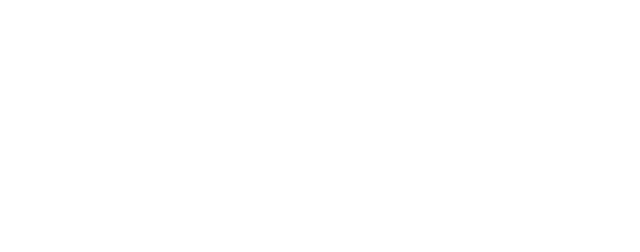
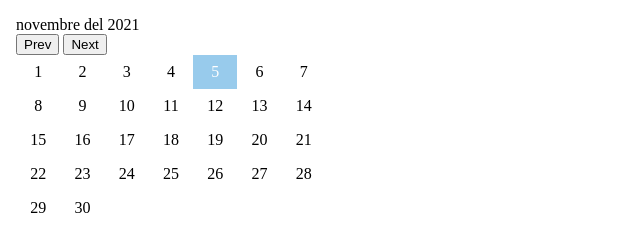
Before and after one commit to xavi1312/vanilla-calendar, a website built with Vite: page index.html in a window 1280 px wide. Shown: the whole page, without its empty margins (0-640 px from the left). Built offline with nearby package versions, Linux system fonts and the light colour scheme.

Commit message:
create the caledar class

```diff
--- a/index.html
+++ b/index.html
@@ -7,7 +7,16 @@
     <title>Vite App</title>
   </head>
   <body>
-    <div id="app"></div>
+     <div class="calendar">
+       <div class="caledar__header">
+         <div class="calendar__month" id="calendar-month"></div>
+         <button id="calendar-prev">Prev</button>
+         <button id="calendar-next">Next</button>
+        </div>
+        <div class="calendar__body" id="calendar-body">
+
+        </div>
+     </div>
     <script type="module" src="/main.js"></script>
   </body>
 </html>
--- a/main.js
+++ b/main.js
@@ -1 +1,9 @@
+import { Calendar } from './scripts/classes/Calendar'
 import './style.css'
+
+const disabledDays = [
+  new Date('2021-11-05')
+]
+const calendar = new Calendar('ca', disabledDays)
+
+console.log(calendar)
--- a/package.json
+++ b/package.json
@@ -7,6 +7,11 @@
     "serve": "vite preview"
   },
   "devDependencies": {
+    "eslint": "^7.32.0",
+    "eslint-config-standard": "^16.0.3",
+    "eslint-plugin-import": "^2.25.3",
+    "eslint-plugin-node": "^11.1.0",
+    "eslint-plugin-promise": "^5.1.1",
     "vite": "^2.6.4"
   }
 }
--- /dev/null
+++ b/scripts/classes/Calendar.js
@@ -0,0 +1,84 @@
+import { getDaysInMonth, getMonthAndYear, isSameDate } from '../utils/dates'
+import { h } from '../utils/utils'
+
+const userLang = window.navigator.language
+
+const SELECTOR_MONTH = '#calendar-month'
+const SELECTOR_BODY = '#calendar-body'
+class Calendar {
+  /**
+   * @param {string} locale
+   * @param {Date[]} daysUnaivalable
+  */
+  constructor (locale = userLang, daysUnaivalable = []) {
+    this.locale = locale
+    this.date = new Date()
+    /** @type {Date[]} daysUnaivalable */
+    this.daysUnaivalable = daysUnaivalable
+    /** @type {HTMLElement|null} */
+    this.daySelected = null
+
+    this.storeHTMLElements()
+    this.init()
+  }
+
+  init () {
+    this.setMonthToHeader(this.date)
+
+    const days = getDaysInMonth(this.date)
+    const $days = this.getDOMDays(days)
+    $days.forEach(($day) => {
+      this.$calendarBody.appendChild($day)
+    })
+  }
+
+  storeHTMLElements () {
+    /** @type {HTMLElement} */
+    this.$calendarMonth = document.querySelector(SELECTOR_MONTH)
+    /** @type {HTMLElement} */
+    this.$calendarBody = document.querySelector(SELECTOR_BODY)
+  }
+
+  /** @param {Date} date */
+  setMonthToHeader (date) {
+    this.$calendarMonth.innerText = getMonthAndYear(this.locale, date)
+  }
+
+  /**
+   * @param {{day: number, date: Date}[]} days
+   * @return HTMLElement
+  */
+  getDOMDays (days) {
+    const $days = days.map((day) => {
+      const isDayDisabled = this.daysUnaivalable.some((unaivalableDate) => isSameDate(unaivalableDate, day.date))
+
+      const $day = h('span', {
+        'data-date': day.date,
+        class: `calendar__day ${isDayDisabled ? 'calendar__day--disabled' : ''}`
+      }, day.day)
+
+      !isDayDisabled && $day.addEventListener('click', this.onClickDay.bind(this))
+
+      return $day
+    })
+
+    return $days
+  }
+
+  /**
+   * @param {Event} ev
+  */
+  onClickDay (ev) {
+    this.daySelected?.classList.remove('calendar__day--selected')
+    /** @type {HTMLElement} */
+    const $day = ev.target
+    const date = $day.getAttribute('data-date')
+
+    this.daySelected = $day
+    this.daySelected.classList.add('calendar__day--selected')
+
+    console.log(date)
+  }
+}
+
+export { Calendar }
--- /dev/null
+++ b/scripts/utils/dates.js
@@ -0,0 +1,60 @@
+/**
+ * @param {string} locale
+ * @param {Date} date
+ *
+ * @returns {string}
+ * */
+function getMonthAndYear (locale, date) {
+  const monthAndYear = Intl.DateTimeFormat(locale, { month: 'long', year: 'numeric' }).format(date)
+
+  return monthAndYear
+}
+
+/**
+ *  @parem {number} month
+ *  @parem {number} year
+ *  @returns {number}
+*/
+function getNumOfDaysInMonth (month, year) {
+  return new Date(year, month + 1, 0).getDate()
+}
+
+/**
+ *  @parem {Date} date
+ * @return {{day: number, date: Date}[]}
+*/
+function getDaysInMonth (date) {
+  const month = date.getMonth()
+  const year = date.getFullYear()
+  const numOfDaysInMonth = getNumOfDaysInMonth(month, year)
+
+  const daysInMonth = Array.from({ length: numOfDaysInMonth }, (_, i) => {
+    const day = i + 1
+    const date = new Date(year, month, day)
+    return {
+      day,
+      date
+    }
+  })
+
+  return daysInMonth
+}
+
+/**
+ *
+ * @param {Date} date1
+ * @param {Date} date2
+ * @returns {boolean}
+ */
+function isSameDate (date1, date2) {
+  return date1.getFullYear() === date2.getFullYear() &&
+    date1.getMonth() === date2.getMonth() &&
+    date1.getDate() === date2.getDate()
+}
+
+export {
+  getMonthAndYear,
+  getDaysInMonth,
+  getNumOfDaysInMonth,
+  isSameDate
+}
--- /dev/null
+++ b/scripts/utils/utils.js
@@ -0,0 +1,31 @@
+/**
+ *
+ * @param {string} nodeName
+ * @param {object} attrs
+ * @param  {...HTMLElement|string|number} children
+ * @returns HTMLElement
+ */
+function h (nodeName, attrs, ...children) {
+  const $el = document.createElement(nodeName)
+
+  for (const key in attrs) {
+    $el.setAttribute(key, attrs[key])
+  }
+
+  children.forEach((child) => {
+    if (typeof child === 'string') {
+      $el.appendChild(document.createTextNode(child))
+      return
+    }
+
+    const covertedChild = typeof child === 'number' ? `${child}` : child
+
+    $el.append(covertedChild)
+  })
+
+  return $el
+}
+
+export {
+  h
+}
--- a/style.css
+++ b/style.css
@@ -1,8 +1,36 @@
+* {
+  box-sizing: border-box;
+}
+body {
+  margin: 0;
+  padding: 1rem;
+}
 #app {
   font-family: Avenir, Helvetica, Arial, sans-serif;
   -webkit-font-smoothing: antialiased;
   -moz-osx-font-smoothing: grayscale;
   text-align: center;
   color: #2c3e50;
-  margin-top: 60px;
 }
+
+.calendar {
+  max-width: 310px;
+}
+.calendar__body {
+  display: grid;
+  grid-template-columns: repeat(7, auto);
+  text-align: center;
+}
+.calendar__day {
+  padding: 8px;
+  cursor: pointer;
+}
+.calendar__day--selected {
+  color: #fff;
+  background-color: #3498db;
+}
+.calendar__day--disabled {
+  color: #fff;
+  background-color: #3498db;
+  opacity: .5;
+}
```
Also changed, not shown: .eslintrc.js (added), 1 other file.
